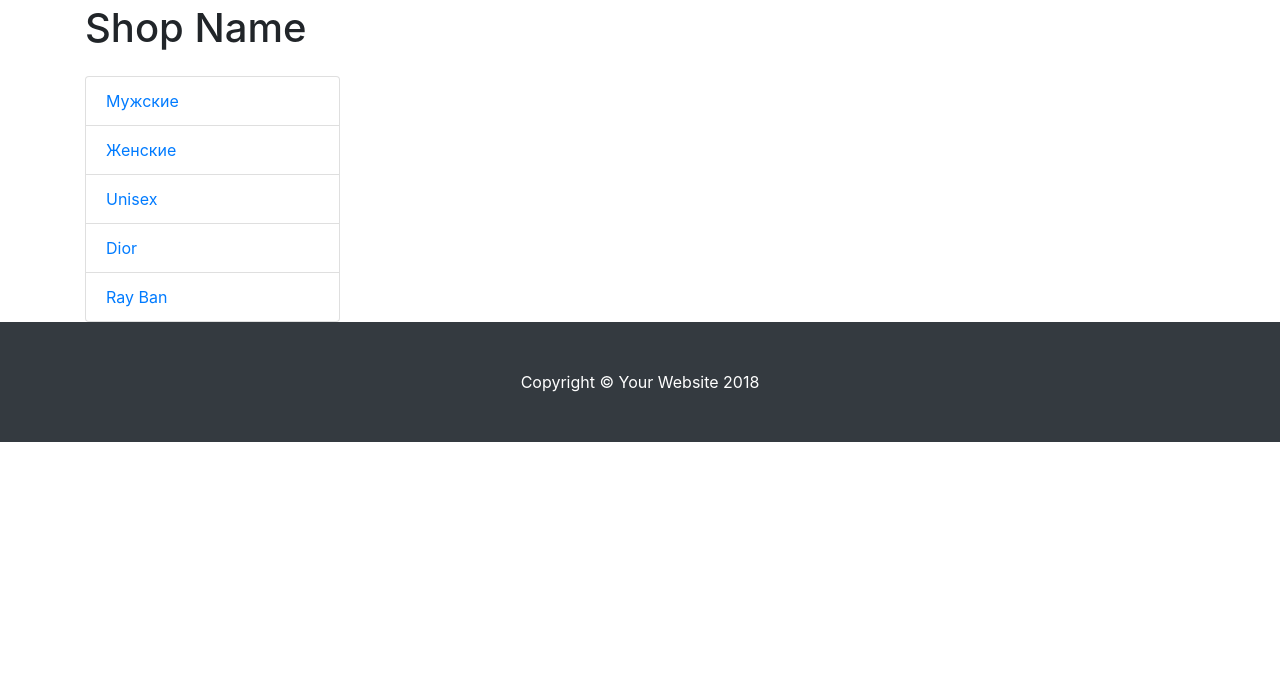
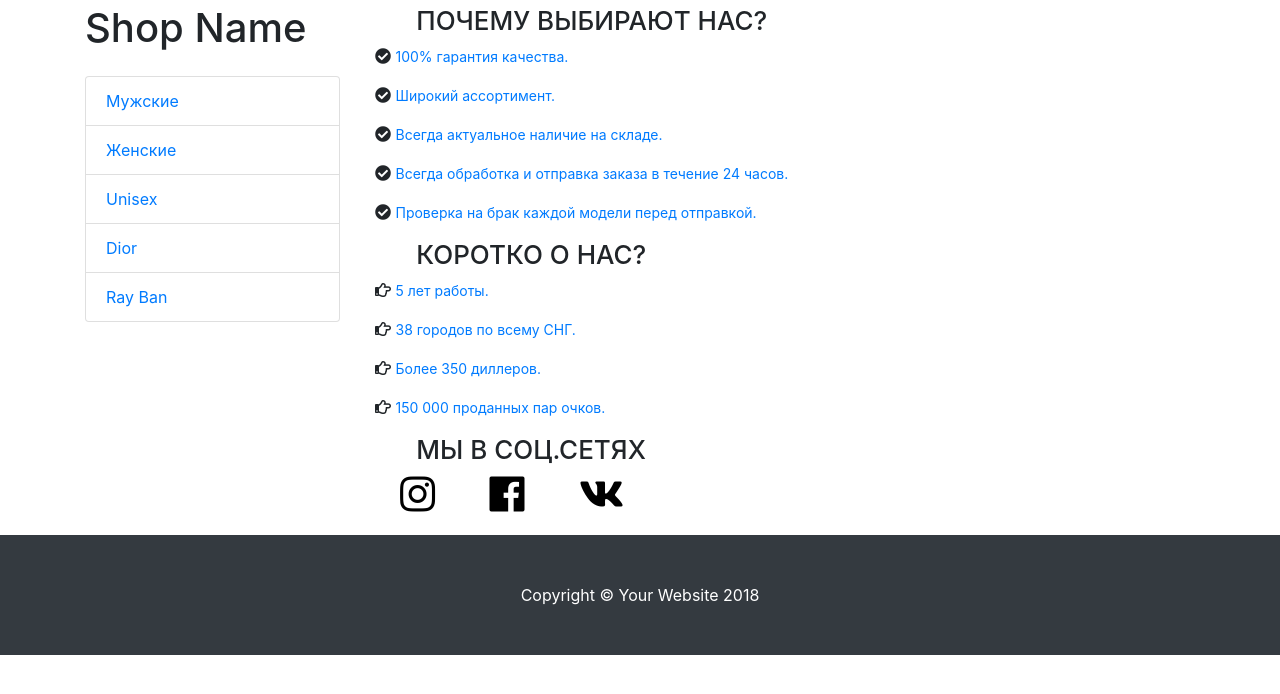
Before and after one commit to dmytromalakhov/sunglasses, a PHP site: page /about.html in a window 1280 px wide. Shown: the part 76-770 px from the top of the page. Run offline with PHP 8.4, Linux system fonts and the light colour scheme; some libraries are stand-ins or nearby versions.

Commit message:
added page about

```diff
--- a/about.html
+++ b/about.html
@@ -7,6 +7,7 @@
     <meta name="author" content="">
     <title>Shop Homepage - Start Bootstrap Template</title>
     <link href="vendor/bootstrap/css/bootstrap.min.css" rel="stylesheet">
+    <link rel="stylesheet" href="https://use.fontawesome.com/releases/v5.0.10/css/all.css" integrity="sha384-+d0P83n9kaQMCwj8F4RJB66tzIwOKmrdb46+porD/OvrJ+37WqIM7UoBtwHO6Nlg" crossorigin="anonymous">
     <link href="css/shop-homepage.css" rel="stylesheet">
   </head>
   <body>
@@ -62,7 +63,58 @@
 
           <div class="row">
             <div class="wrapper">
-
+              <div class="content">
+                <div class="why-us">
+                  <h1>Почему выбирают нас?</h1>
+                  <div class="why-us-content">
+                    <i class="fas fa-check-circle"></i>
+                    <p>100% гарантия качества.</p>
+                  </div>
+                  <div class="why-us-content">
+                    <i class="fas fa-check-circle"></i>
+                    <p>Широкий ассортимент.</p>
+                  </div>
+                  <div class="why-us-content">
+                    <i class="fas fa-check-circle"></i>
+                    <p>Всегда актуальное наличие на складе.</p>
+                  </div>
+                  <div class="why-us-content">
+                    <i class="fas fa-check-circle"></i>
+                    <p>Всегда обработка и отправка заказа в течение 24 часов.</p>
+                  </div>
+                  <div class="why-us-content">
+                    <i class="fas fa-check-circle"></i>
+                    <p>Проверка на брак каждой модели перед отправкой.</p>
+                  </div>
+                </div>
+                <div class="about-us">
+                  <h1>Коротко о нас?</h1>
+                  <div class="about-us-content">
+                    <i class="far fa-hand-point-right"></i>
+                    <p>5 лет работы.</p>
+                  </div>
+                  <div class="about-us-content">
+                    <i class="far fa-hand-point-right"></i>
+                    <p>38 городов по всему СНГ.</p>
+                  </div>
+                  <div class="about-us-content">
+                    <i class="far fa-hand-point-right"></i>
+                    <p>Более 350 диллеров.</p>
+                  </div>
+                  <div class="about-us-content">
+                    <i class="far fa-hand-point-right"></i>
+                    <p>150 000 проданных пар очков.</p>
+                  </div>
+                </div>
+                <div class="social">
+                  <h1>Мы в соц.сетях</h1>
+                  <div class="social-content">
+                    <a href="http://instagram.com" target="_blank"><i class="fab fa-instagram"></i></a>
+                    <a href="https://facebook.com" target="_blank"><i class="fab fa-facebook"></i></a>
+                    <a href="http://vk.com" target="_blank"><i class="fab fa-vk"></i></a>
+                  </div>
+                </div>
+              </div>
             </div>
           </div>
           <!-- /.row -->
--- a/css/index.css
+++ b/css/index.css
@@ -35,6 +35,40 @@ a.btn.btn-primary {
 
 
 /*-------about--------*/
+.wrapper .content {
+    margin: 0 auto;
+}
+.wrapper .content .why-us h1 {
+    margin-left: 10%;
+    font-size: 26px;
+    text-transform: uppercase;
+}
+.why-us-content p {
+    display: inline-block;
+    color: #007bff;
+}
+.wrapper .content .about-us h1 {
+    margin-left: 10%;
+    font-size: 26px;
+    text-transform: uppercase;
+}
+.about-us-content p {
+    display: inline-block;
+    color: #007bff;
+}
+.wrapper .content .social h1 {
+    margin-left: 10%;
+    font-size: 26px;
+    text-transform: uppercase;
+}
+.social .social-content{
+    margin-bottom: 20px;
+}
+.social .social-content i {
+    font-size: 40px;
+    color: #000;
+    margin: 0 25px;
+}
 /*-------/about--------*/
 
 
```
